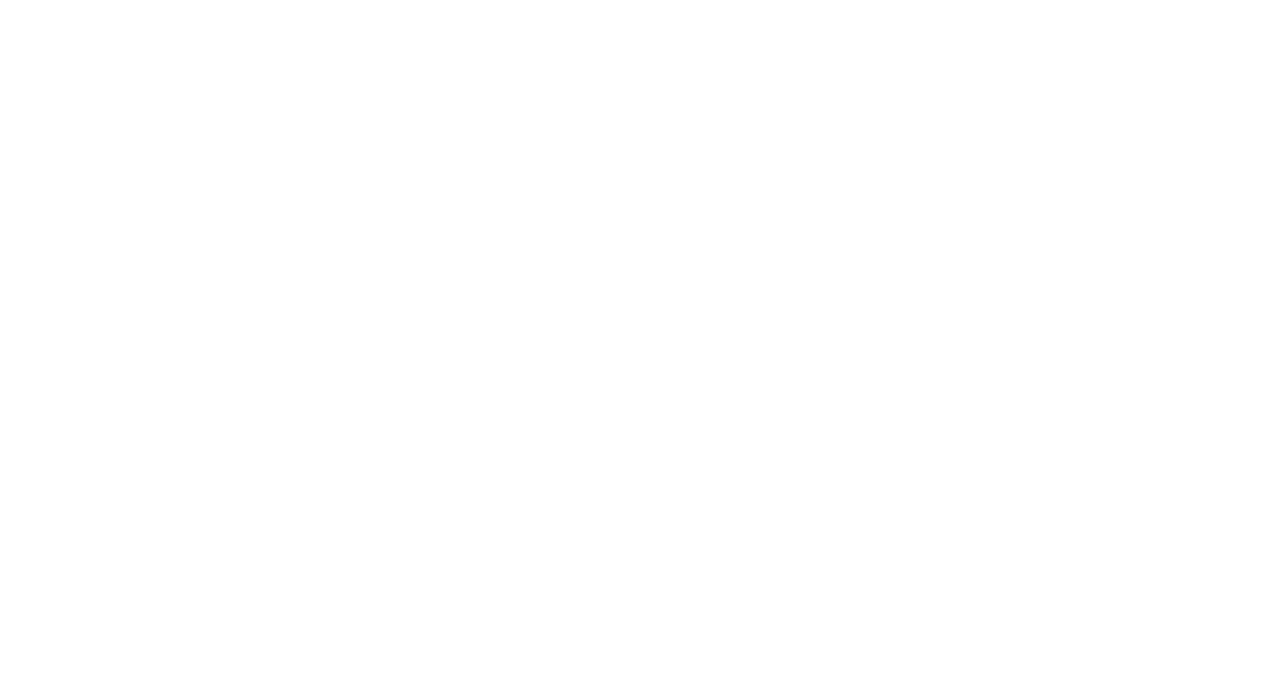
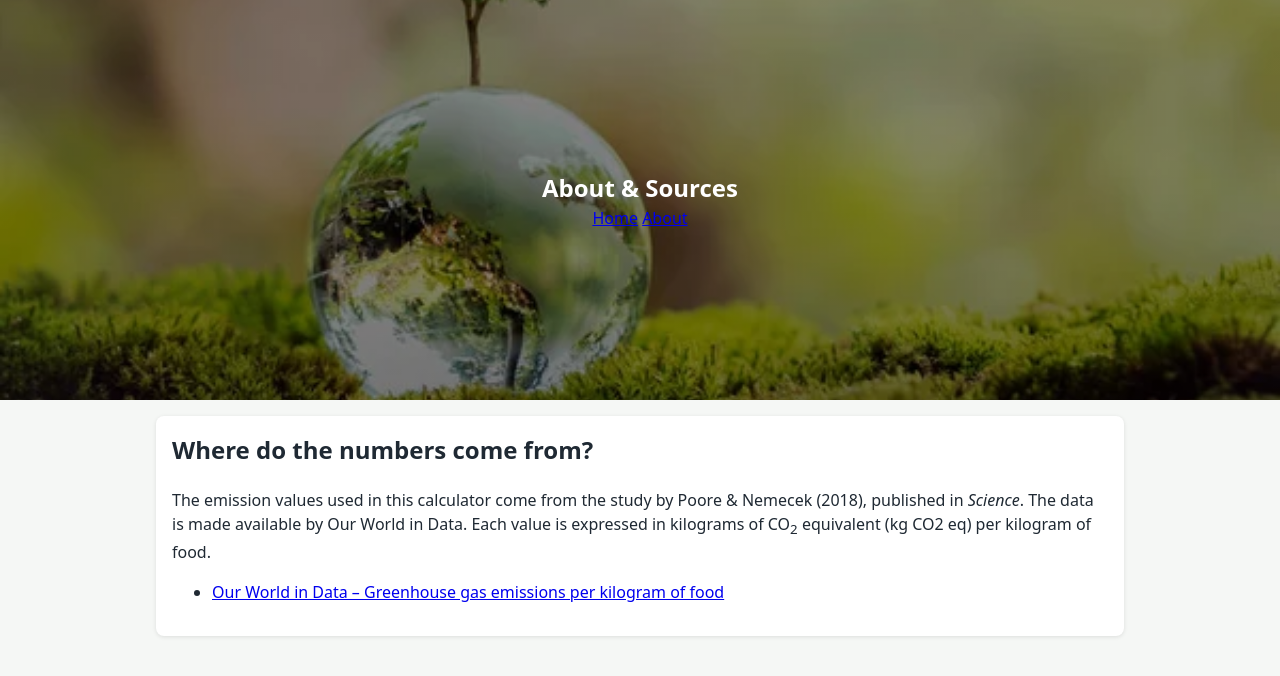
Before and after one commit to luciebefferat-eng/test-website, a plain HTML site: page about.html in a window 1280 px wide. Drawn offline with Linux system fonts and the light colour scheme.

Commit message:
Add the about page ; Add an image

```diff
--- a/about.html
+++ b/about.html
@@ -0,0 +1,41 @@
+<!doctype html>
+<html lang="en">
+  <head>
+    <meta charset="utf-8" />
+    <meta name="viewport" content="width=device-width, initial-scale=1" />
+    <title>About – Carbon Footprint Meal Calculator</title>
+    <link rel="stylesheet" href="style.css" />
+  </head>
+  <body>
+    <header>
+      <h1>About &amp; Sources</h1>
+      <nav>
+        <a href="index.html">Home</a>
+        <a href="about.html">About</a>
+      </nav>
+    </header>
+
+    <main class="layout">
+      <section class="card">
+        <h2>Where do the numbers come from?</h2>
+        <p>
+          The emission values used in this calculator come from the study by
+          Poore &amp; Nemecek (2018), published in <em>Science</em>. The data
+          is made available by Our World in Data. Each value is expressed in
+          kilograms of CO<sub>2</sub> equivalent (kg CO2 eq) per kilogram of food.
+        </p>
+        <ul>
+          <li>
+            <a
+              href="https://ourworldindata.org/grapher/ghg-per-kg-poore"
+              target="_blank"
+              rel="noopener"
+              >Our World in Data – Greenhouse gas emissions per kilogram of food</a
+            >
+          </li>
+        </ul>
+      </section>
+
+    </main>
+  </body>
+</html>
--- a/style.css
+++ b/style.css
@@ -20,11 +20,29 @@ body {
 }
 
 /* 3. En-tête */
-header {
+/*header {
   background: var(--green);
   color: white;
   padding: 1rem;
   text-align: center;
+}*/
+
+header {
+  background-color: #2e7d32;   /* couleur de secours si l'image ne charge pas */
+  background-image:
+    linear-gradient(rgba(0, 0, 0, 0.45), rgba(0, 0, 0, 0.45)),
+    url('images/header.jpg');
+  background-size: cover;
+  background-position: center 70%;
+  color: white;
+  text-align: center;
+  min-height: 50vh;            /* 40 % de la hauteur de l'écran */
+  padding: 2rem 1rem;
+  display: flex;
+  flex-direction: column;
+  justify-content: center;     /* centre le titre et le menu verticalement */
+  align-items: center;
+
 }
 
 h1 { margin: 0; font-size: 1.5rem; }
```
Also changed, not shown: index.html (+4 -0 lines), images/header.jpg (added).
